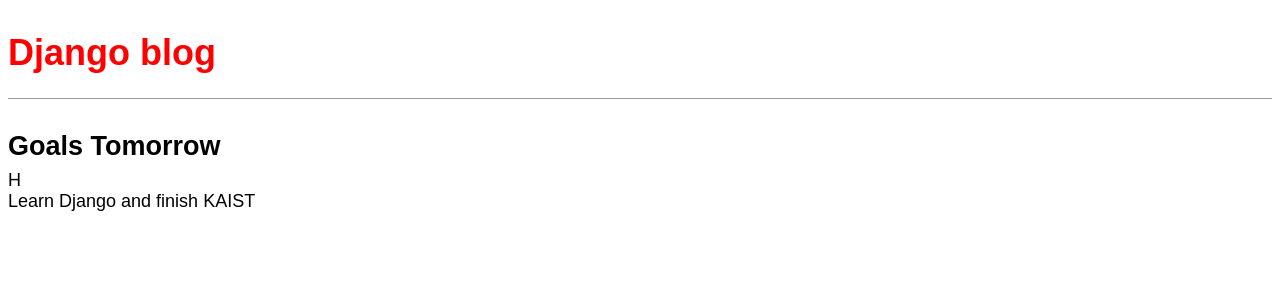
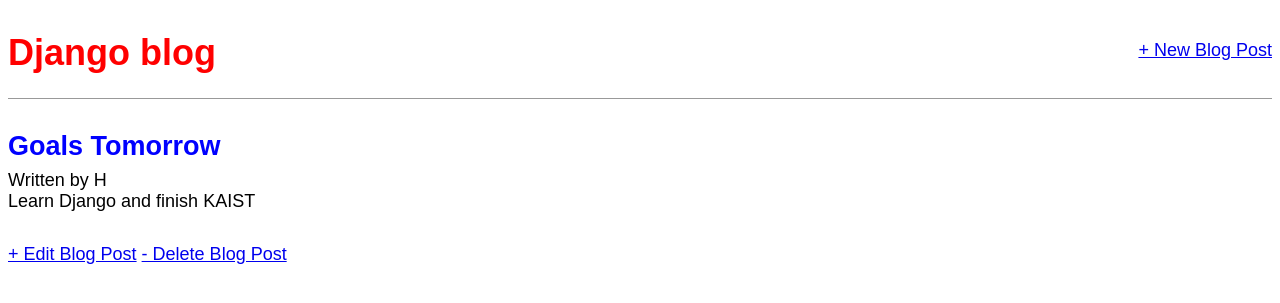
Before and after one commit to HBarotov/blog, a Django app: page /post/2/ in a window 1280 px wide. Shown: the top 303 px of the page. Run offline with Django 4.2, Linux system fonts and the light colour scheme; data comes from the database, SQL or seed files in the repository; both versions use the stored data as it was after the commit; some web fonts are replaced.

Commit message:
Added forms: create/edit/delete for posts

```diff
--- a/blog/urls.py
+++ b/blog/urls.py
@@ -1,8 +1,17 @@
 from django.urls import path
-from .views import BlogListView, BlogDetialView
+from .views import (
+    BlogListView,
+    BlogDetialView,
+    BlogCreateView,
+    BlogUpdateView,
+    BlogDeleteView,
+)
 
 app_name = "blog"
 urlpatterns = [
+    path("post/new/", BlogCreateView.as_view(), name="post_new"),
     path("", BlogListView.as_view(), name="home"),
     path("post/<int:pk>/", BlogDetialView.as_view(), name="post_detail"),
+    path("post/<int:pk>/edit/", BlogUpdateView.as_view(), name="post_edit"),
+    path("post/<int:pk>/delete/", BlogDeleteView.as_view(), name="post_delete"),
 ]
--- a/blog/views.py
+++ b/blog/views.py
@@ -1,5 +1,6 @@
-from django.shortcuts import render
+from django.urls import reverse_lazy
 from django.views.generic import ListView, DetailView
+from django.views.generic.edit import CreateView, UpdateView, DeleteView
 from .models import Post
 
 
@@ -12,3 +13,21 @@
 class BlogDetialView(DetailView):
     model = Post
     template_name = "post_detail.html"
+
+
+class BlogCreateView(CreateView):
+    model = Post
+    template_name = "post_new.html"
+    fields = ["title", "author", "body"]
+
+
+class BlogUpdateView(UpdateView):
+    model = Post
+    template_name = "post_edit.html"
+    fields = ["title", "body"]
+
+
+class BlogDeleteView(DeleteView):
+    model = Post
+    template_name = "post_delete.html"
+    success_url = reverse_lazy("blog:home")
--- a/templates/base.html
+++ b/templates/base.html
@@ -3,13 +3,20 @@
 <html>
     <head>
         <title>Django blog</title>
+        <link href="https://fonts.googleapis.com/css?family=\
+Source+Sans+Pro:400" rel="stylesheet">
         <link rel="stylesheet" href="{% static 'css/base.css' %}">
     </head>
     <body>
-        <header>
-            <h1><a href="{% url 'blog:home' %}">Django blog</a></h1>
-        </header>
         <div>
+            <header>
+                <div class="nav-left">
+                    <h1><a href="{% url 'blog:home' %}">Django blog</a></h1>
+                </div>
+                <div class="nav-right">
+                    <a href="{% url 'blog:post_new' %}">+ New Blog Post</a>
+                </div>
+            </header>
             {% block content %}
             {% endblock content %}
         </div>
--- a/templates/post_detail.html
+++ b/templates/post_detail.html
@@ -1,8 +1,11 @@
 {% extends "base.html" %}
 {% block content %}
     <div class="post-entry">
-        <h2>{{ post.title }}</h2>
-        <p>{{ post.author }}</p>
+        <h2><a href="{% url 'blog:home' %}">{{ post.title }}</a></h2>
+        <p>Written by {{ post.author }}</p>
         <p>{{ post.body }}</p>
     </div>
+
+    <a href="{% url 'blog:post_edit' post.pk %}">+ Edit Blog Post</a>
+    <a href="{% url 'blog:post_delete' post.pk %}">- Delete Blog Post</a>
 {% endblock content %}
```
Also changed, not shown: blog/tests.py (+31 -0 lines), templates/post_delete.html (added, +10 -0 lines), templates/post_edit.html (added, +9 -0 lines), templates/post_new.html (added, +10 -0 lines), db.sqlite3.
